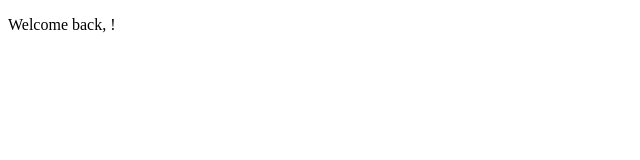
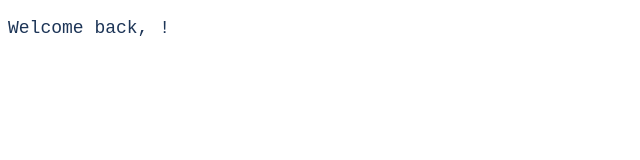
Before and after one commit to jabbarlee/achievo_beta, a website: page index.html in a window 1280 px wide. Shown: the full height of the page, 0-640 px from the left. Drawn offline with Linux system fonts and the light colour scheme.

```diff
--- a/index.html
+++ b/index.html
@@ -6,6 +6,8 @@
     <script src="./js/index.js"></script>
 </head>
 <body>
-    <p>Welcome back, <span id="usernameDisplay"></span> !</p>
+    <div id="welcomeHeading">
+        <p>Welcome back, <span id="usernameDisplay"></span>!</p>
+    </div>
 </body>
 </html>
--- a/styles/index.css
+++ b/styles/index.css
@@ -0,0 +1,5 @@
+#welcomeHeading{
+    font-family: monospace;
+    font-size: 18px;
+    color: #1d3557;
+}
```
